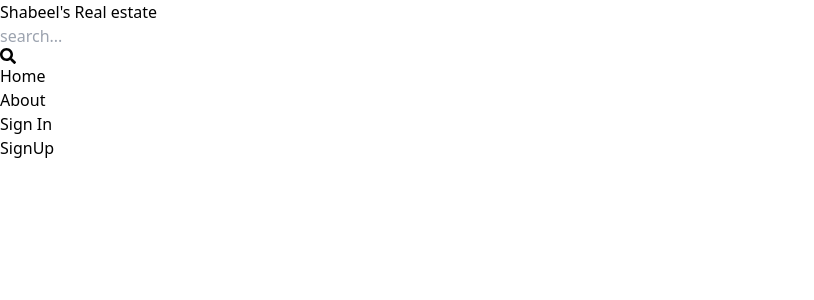
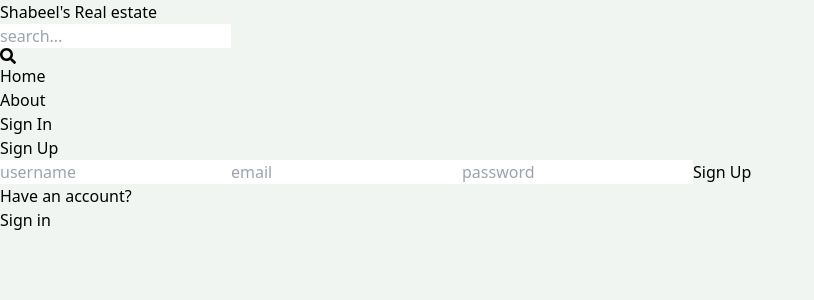
Before and after one commit to Shabeelk123/real-estate, a React (Vite) app in the folder client/: page /sign-up in a window 1280 px wide. Shown: the top 300 px of the page, without its empty margins (0-814 px from the left). Built offline with nearby package versions, Linux system fonts and the light colour scheme.

Commit message:
created signUp page Ui

```diff
--- a/client/src/index.css
+++ b/client/src/index.css
@@ -1,3 +1,7 @@
 @tailwind base;
 @tailwind components;
 @tailwind utilities;
+
+body{
+    background-color: rgb(241, 245, 241);
+}
--- a/client/src/pages/SignUp.jsx
+++ b/client/src/pages/SignUp.jsx
@@ -1,7 +1,22 @@
 import React from 'react'
+import { Link } from 'react-router-dom'
 
 export default function SignUp() {
   return (
-    <div>SignUp</div>
+    <div className="p-3 max-w-lg mx-auto">
+      <h1 className="text-3xl text-center font-semibold my-7">Sign Up</h1>
+      <form className="flex flex-col gap-4">
+        <input type="text" placeholder="username" className="border p-3 rounded-lg" id="username" />
+        <input type="email" placeholder="email" className="border p-3 rounded-lg" id="email" />
+        <input type="password" placeholder="password" className="border p-3 rounded-lg" id="password" />
+        <button className="bg-slate-700 text-white p-3 rounded-lg uppercase hover:opacity-95 disabled:opacity-80">Sign Up</button>
+      </form>
+      <div className='flex gap-2 mt-5'>
+        <p>Have an account?</p>
+        <Link to="/sign-in">
+          <span className="text-blue-700 hover:underline">Sign in</span>
+        </Link>
+      </div>
+    </div>
   )
 }
```
